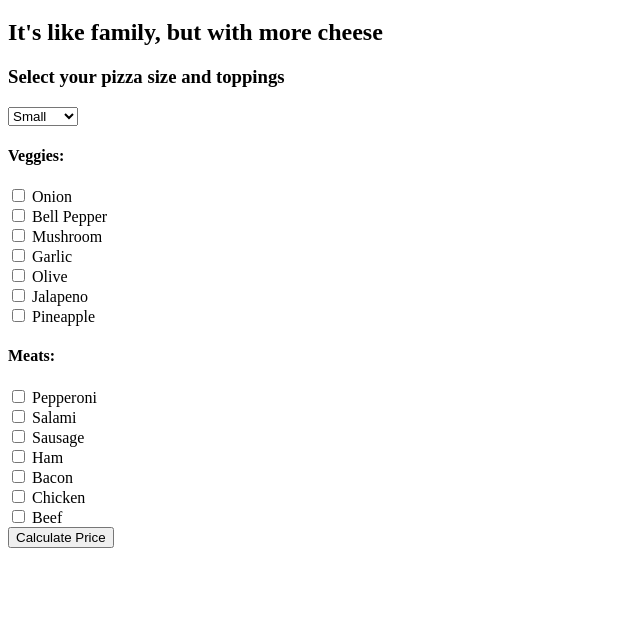
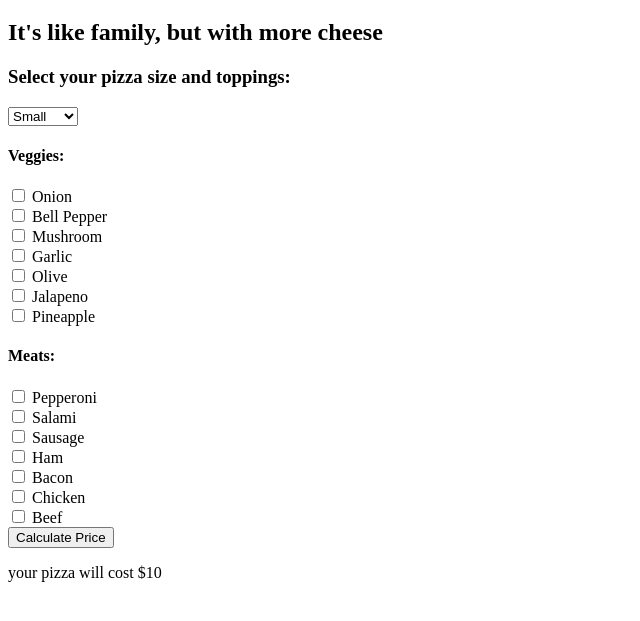
Before and after one commit to Khanjo/pizza, a plain HTML site: page index.html in a window 1280 px wide. Both pictures are taken after a click on the button "Calculate Price". Shown: the part 61-682 px from the top of the page, without its empty margins (0-640 px from the left). Drawn offline with Linux system fonts and the light colour scheme.

Commit message:
display pizza cost

```diff
--- a/index.html
+++ b/index.html
@@ -12,7 +12,7 @@
 <body>
     <h1>Welcome to Pepperoni Hug Spot!</h1>
     <h2>It's like family, but with more cheese</h2>
-    <h3>Select your pizza size and toppings</h3>
+    <h3>Select your pizza size and toppings:</h3>
 
     <form id="makePizza">
         <select id="size">
--- a/js/scripts.js
+++ b/js/scripts.js
@@ -52,7 +52,8 @@ function createPizza(event) {
     pizza.sizeCost();
     pizza.vegCost();
     pizza.meatCost();
-    console.log(pizza)
+    let p = document.getElementById("output");
+    p.append("your pizza will cost $" + pizza.price.toString());
 };
 
 window.addEventListener("load", function () {
```
